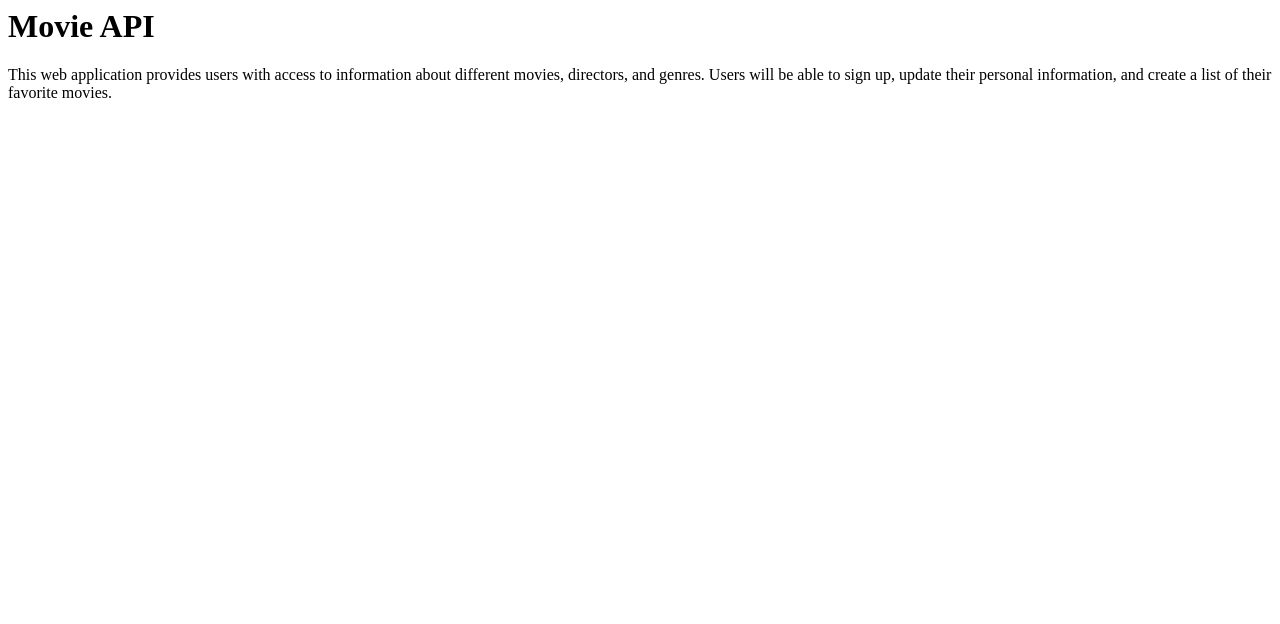
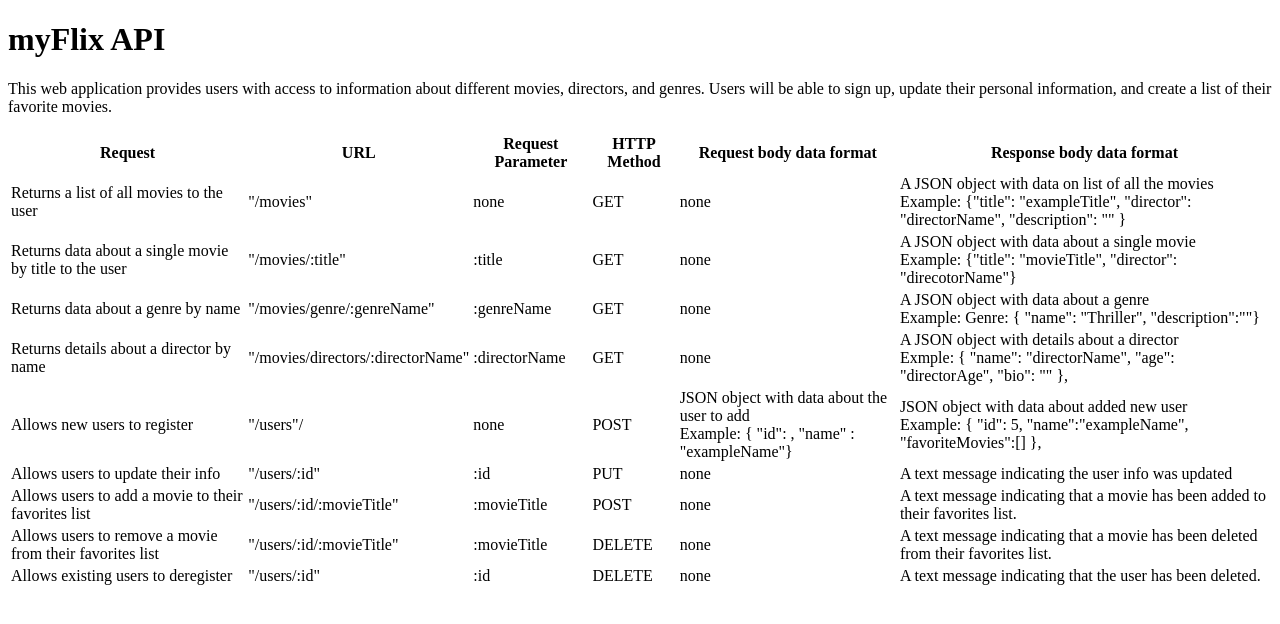
Before and after one commit to jbettmann/myFlix-app, a website: page public/documentation.html in a window 1280 px wide. Drawn offline with Linux system fonts and the light colour scheme.

Commit message:
updated documentation.html to explain myFlix app format

```diff
--- a/public/documentation.html
+++ b/public/documentation.html
@@ -1,7 +1,129 @@
+<!DOCTYPE html>
+<html lang="en">
 
-<h1>Movie API</h1>
+  <head>
+    <meta charset="UTF-8" />
+    <meta http-equiv="X-UA-Compatible" content="IE=edge" />
+    <meta name="viewport" content="width=device-width, initial-scale=1.0" />
+    <title>myFlix API</title>
+  </head>
+
+  <body>
+    <h1>myFlix API</h1>
 
     <p>This web application provides users with access to information about
         different movies, directors, and genres. Users will be able to sign up,
         update their personal information, and create a list of their favorite movies.
     </p>
+
+    <table>
+      <tr>
+        <th>Request</th>
+        <th>URL</th>
+        <th>Request Parameter</th>
+        <th>HTTP Method</th>
+        <th>Request body data format</th>
+        <th>Response body data format</th>
+      </tr>
+      <tr>
+        <td>Returns a list of all movies to the user</td>
+        <td>"/movies"</td>
+        <td>none</td>
+        <td>GET</td>
+        <td>none</td>
+        <td>
+          A JSON object with data on list of all the movies <br />
+          Example: {"title": "exampleTitle", "director": "directorName", "description": ""
+          }
+        </td>
+      </tr>
+      <tr>
+        <td>Returns data about a single movie by title to the user</td>
+        <td>"/movies/:title"</td>
+        <td>:title</td>
+        <td>GET</td>
+        <td>none</td>
+        <td>
+          A JSON object with data about a single movie <br />
+          Example: {"title": "movieTitle", "director": "direcotorName"}
+        </td>
+      </tr>
+      <tr>
+        <td>Returns data about a genre by name</td>
+        <td>"/movies/genre/:genreName"</td>
+        <td>:genreName</td>
+        <td>GET</td>
+        <td>none</td>
+        <td>
+          A JSON object with data about a genre <br />
+          Example: Genre: { "name": "Thriller", "description":""}
+        </td>
+      </tr>
+
+      <tr>
+        <td>Returns details about a director by name</td>
+        <td>"/movies/directors/:directorName"</td>
+        <td>:directorName</td>
+        <td>GET</td>
+        <td>none</td>
+        <td>
+          A JSON object with details about a director <br />
+          Exmple: { "name": "directorName", "age": "directorAge", "bio": "" },
+        </td>
+      </tr>
+      <tr>
+        <td>Allows new users to register</td>
+        <td>"/users"/</td>
+        <td>none</td>
+        <td>POST</td>
+        <td>
+            JSON object with data about the user to add <br />
+            Example: { "id": , "name" : "exampleName"}
+          </td>
+        <td>
+          JSON object with data about added new user <br />
+          Example: { "id": 5, "name":"exampleName", "favoriteMovies":[] },
+        </td>
+      </tr>
+      <tr>
+        <td>Allows users to update their info</td>
+        <td>"/users/:id"</td>
+        <td>:id</td>
+        <td>PUT</td>
+        <td>none</td>
+        <td>A text message indicating the user info was updated</td>
+      </tr>
+      <tr>
+        <td>Allows users to add a movie to their favorites list</td>
+        <td>"/users/:id/:movieTitle"</td>
+        <td>:movieTitle</td>
+        <td>POST</td>
+        <td>none</td>
+        <td>
+          A text message indicating that a movie has been added to their favorites
+          list.
+        </td>
+      </tr>
+      <tr>
+        <td>Allows users to remove a movie from their favorites list</td>
+        <td>"/users/:id/:movieTitle"</td>
+        <td>:movieTitle</td>
+        <td>DELETE</td>
+        <td>none</td>
+        <td>
+          A text message indicating that a movie has been deleted from their
+          favorites list.
+        </td>
+      </tr>
+      <tr>
+        <td>Allows existing users to deregister</td>
+        <td>"/users/:id"</td>
+        <td>:id</td>
+        <td>DELETE</td>
+        <td>none</td>
+        <td>A text message indicating that the user has been deleted.
+        </td>
+      </tr>
+    </table>
+  </body>
+</html>
```
